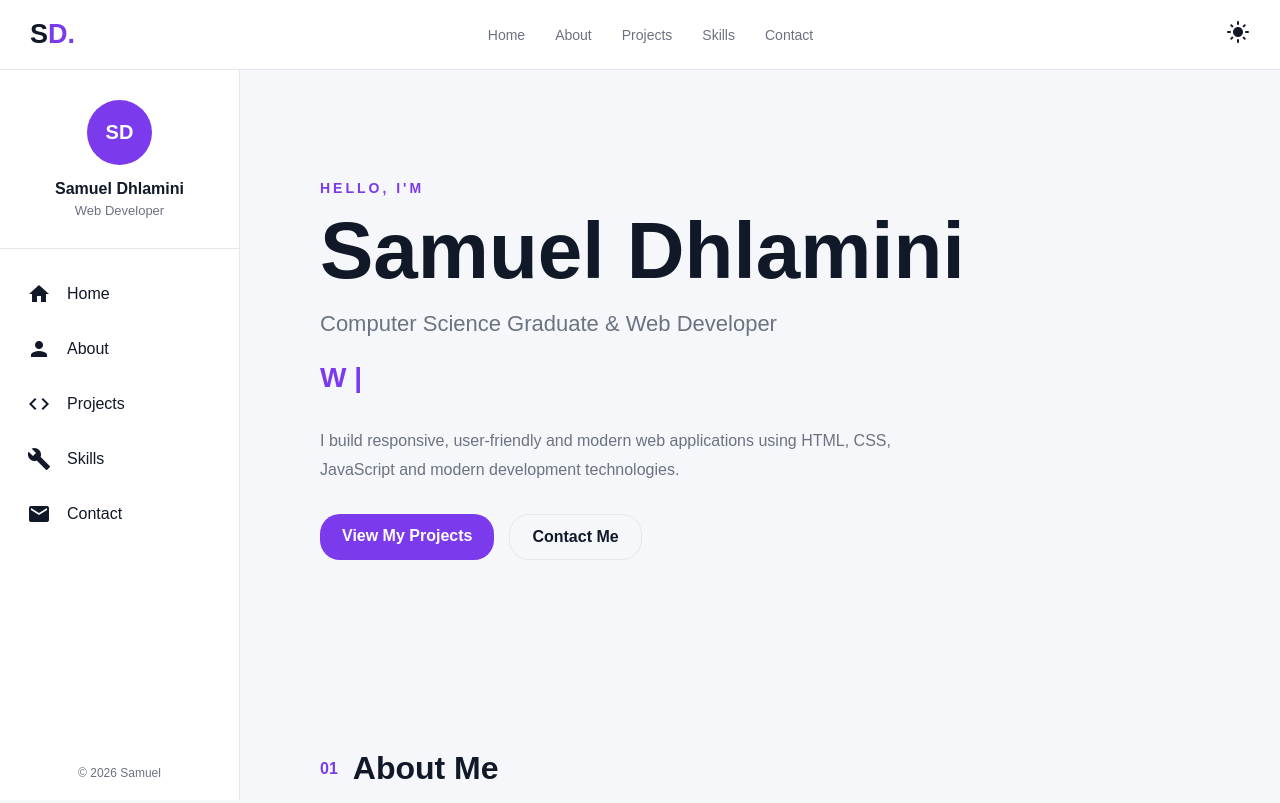
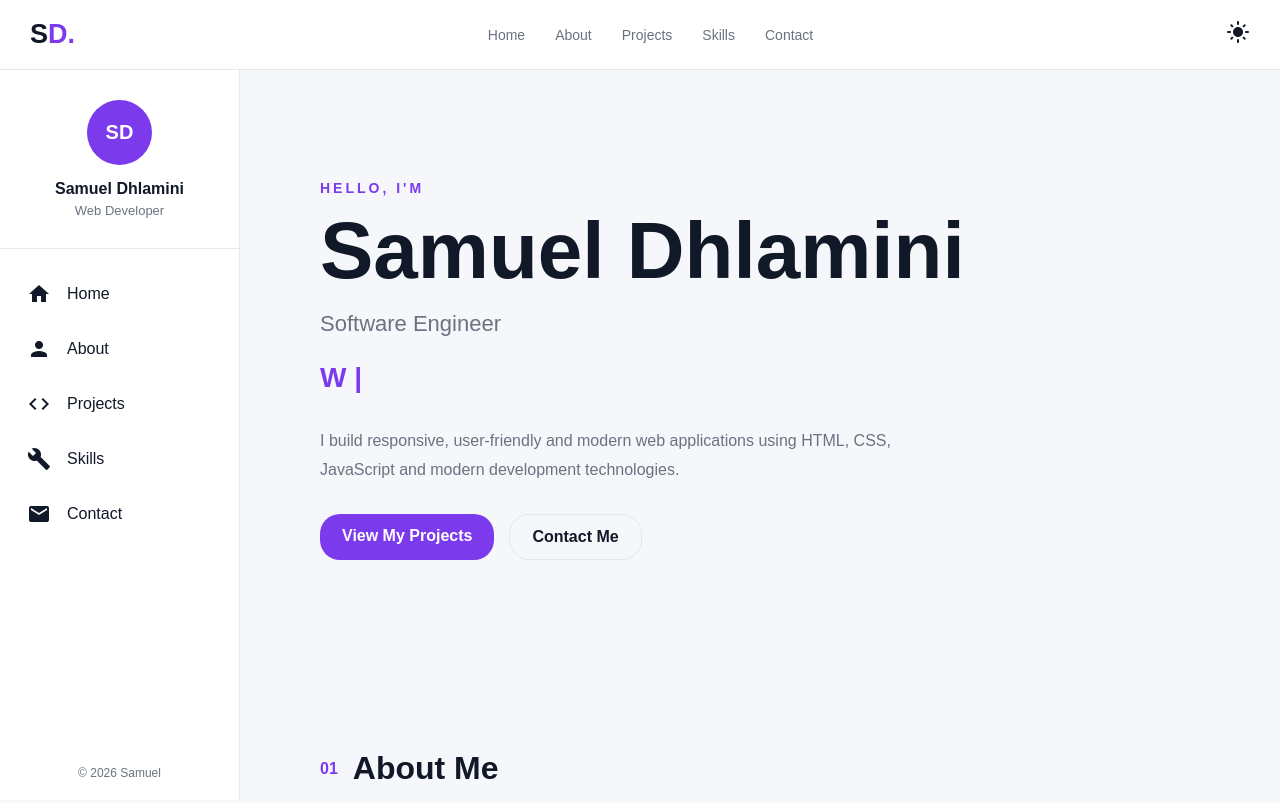
Before and after one commit to ROMSD/Samuel_Dhlamini_Portfolio, a plain HTML site: page index.html in a window 1280 px wide. Shown: the top 803 px of the page. Drawn offline with Linux system fonts and the light colour scheme.

Commit message:
Revise portfolio HTML structure and content
Updated the portfolio HTML structure and content, including changes to the hero section and project descriptions.

```diff
--- a/index.html
+++ b/index.html
@@ -110,7 +110,7 @@
                 </h1>
 
                 <h2>
-                    Computer Science Graduate & Web Developer
+                    Software Engineer
                 </h2>
 
 
```
